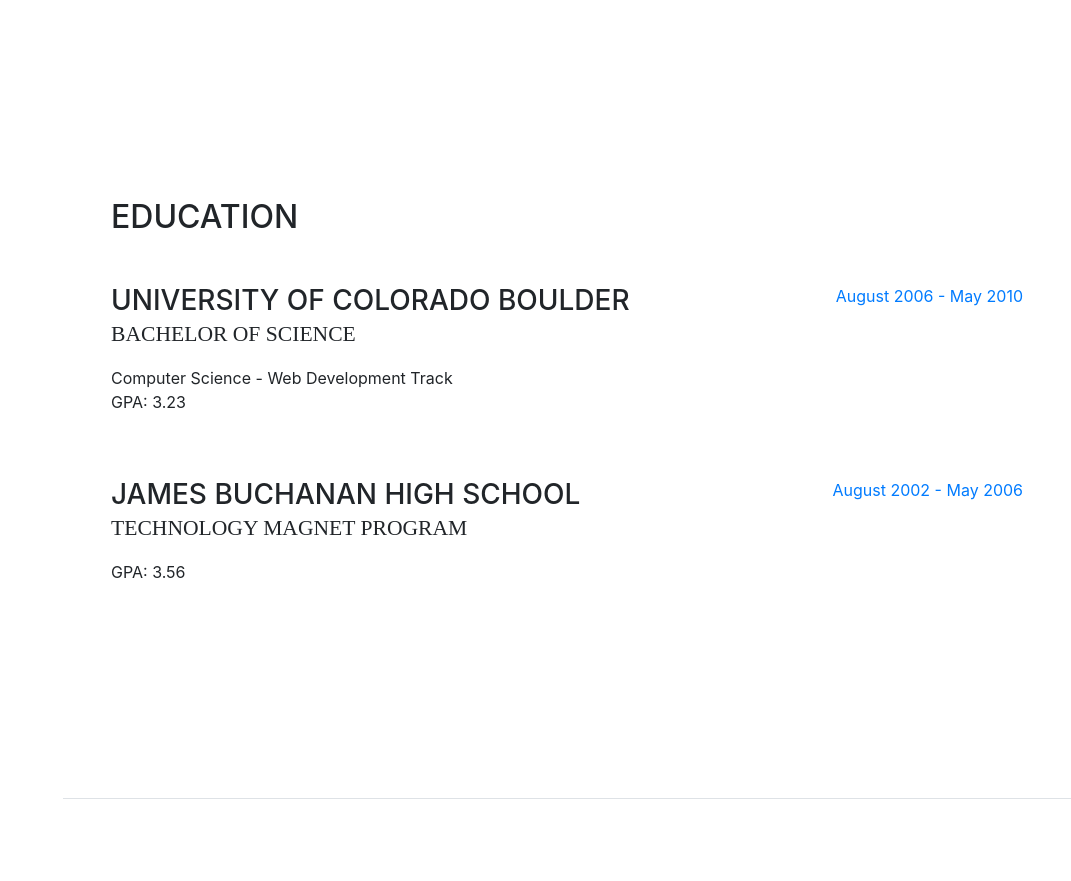
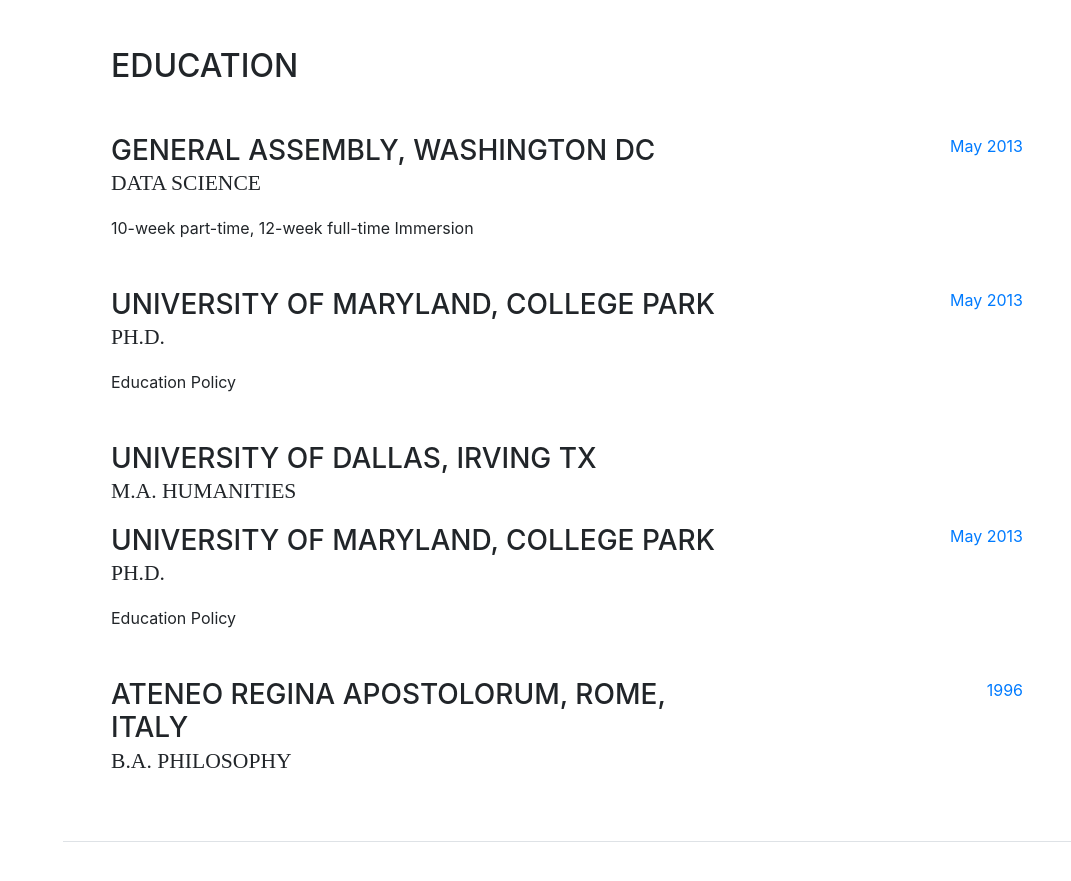
Before and after one commit to austinlasseter/austinlasseter.github.io, a website with bundled scripts: page index.html in a window 1280 px wide. Shown: the part 1880-2761 px from the top of the page, without its empty margins (209-1280 px from the left). Built offline with nearby package versions, Linux system fonts and the light colour scheme; a web font is replaced by a local one.

Commit message:
Education

```diff
--- a/index.html
+++ b/index.html
@@ -164,27 +164,52 @@
       <section class="resume-section p-3 p-lg-5 d-flex flex-column" id="education">
         <div class="my-auto">
           <h2 class="mb-5">Education</h2>
-
           <div class="resume-item d-flex flex-column flex-md-row mb-5">
             <div class="resume-content mr-auto">
-              <h3 class="mb-0">University of Colorado Boulder</h3>
-              <div class="subheading mb-3">Bachelor of Science</div>
-              <div>Computer Science - Web Development Track</div>
-              <p>GPA: 3.23</p>
+              <h3 class="mb-0">General Assembly, Washington DC</h3>
+              <div class="subheading mb-3">Data Science</div>
+              <div>10-week part-time, 12-week full-time Immersion</div>
+
             </div>
             <div class="resume-date text-md-right">
-              <span class="text-primary">August 2006 - May 2010</span>
+              <span class="text-primary">May 2013</span>
+            </div>
+          </div>
+          <div class="resume-item d-flex flex-column flex-md-row mb-5">
+            <div class="resume-content mr-auto">
+              <h3 class="mb-0">University of Maryland, College Park</h3>
+              <div class="subheading mb-3">Ph.D.</div>
+              <div>Education Policy</div>
+
+            </div>
+            <div class="resume-date text-md-right">
+              <span class="text-primary">May 2013</span>
             </div>
           </div>
 
           <div class="resume-item d-flex flex-column flex-md-row">
             <div class="resume-content mr-auto">
-              <h3 class="mb-0">James Buchanan High School</h3>
-              <div class="subheading mb-3">Technology Magnet Program</div>
-              <p>GPA: 3.56</p>
+              <h3 class="mb-0">University of Dallas, Irving TX</h3>
+              <div class="subheading mb-3">M.A. Humanities</div>
+              <div class="resume-item d-flex flex-column flex-md-row mb-5">
+                <div class="resume-content mr-auto">
+                  <h3 class="mb-0">University of Maryland, College Park</h3>
+                  <div class="subheading mb-3">Ph.D.</div>
+                  <div>Education Policy</div>
+
+                </div>
+                <div class="resume-date text-md-right">
+                  <span class="text-primary">May 2013</span>
+                </div>
+              </div>
+
+              <div class="resume-item d-flex flex-column flex-md-row">
+                <div class="resume-content mr-auto">
+                  <h3 class="mb-0">Ateneo Regina Apostolorum, Rome, Italy</h3>
+                  <div class="subheading mb-3">B.A. Philosophy</div>
             </div>
             <div class="resume-date text-md-right">
-              <span class="text-primary">August 2002 - May 2006</span>
+              <span class="text-primary">1996</span>
             </div>
           </div>
 
```
